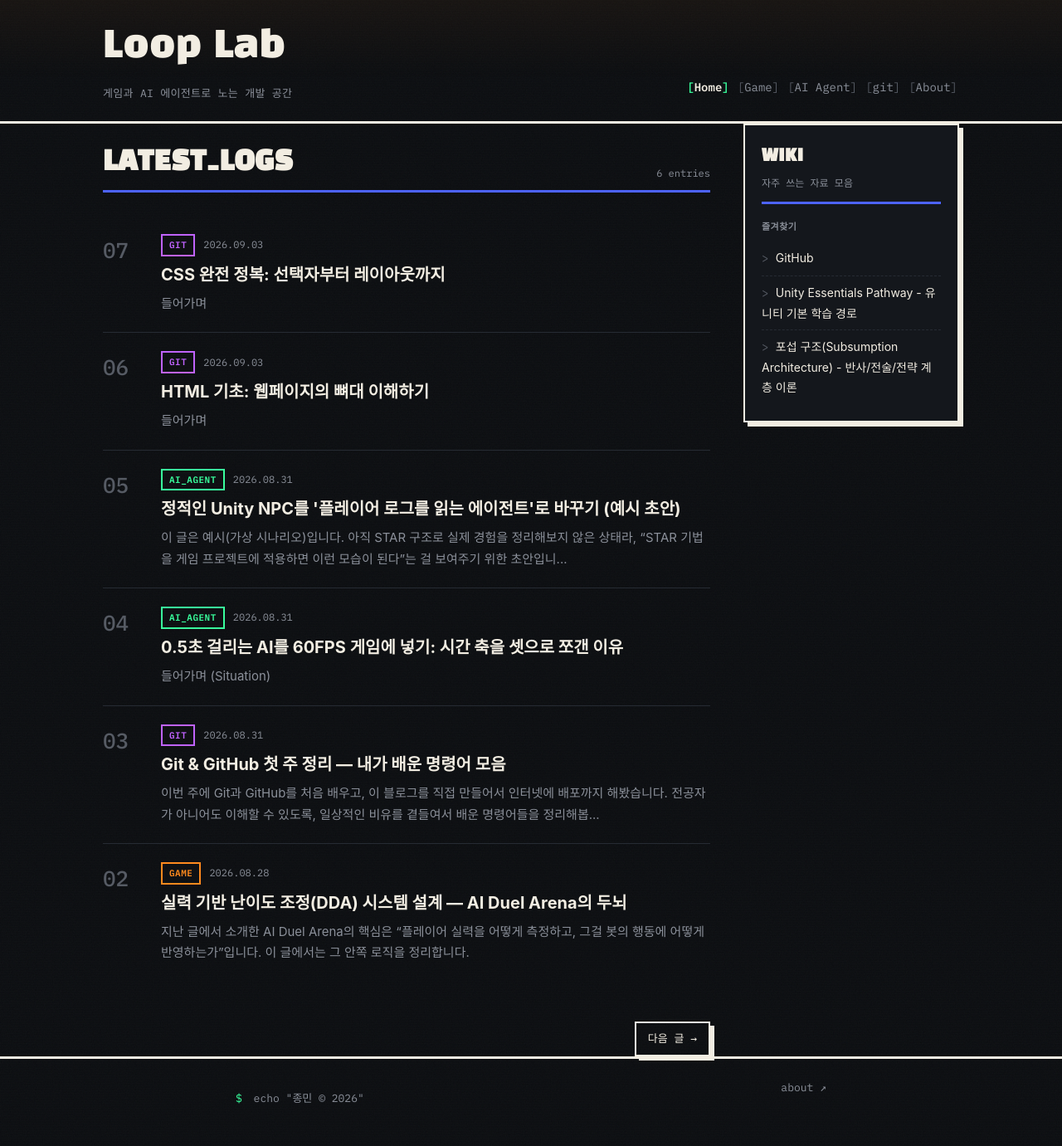
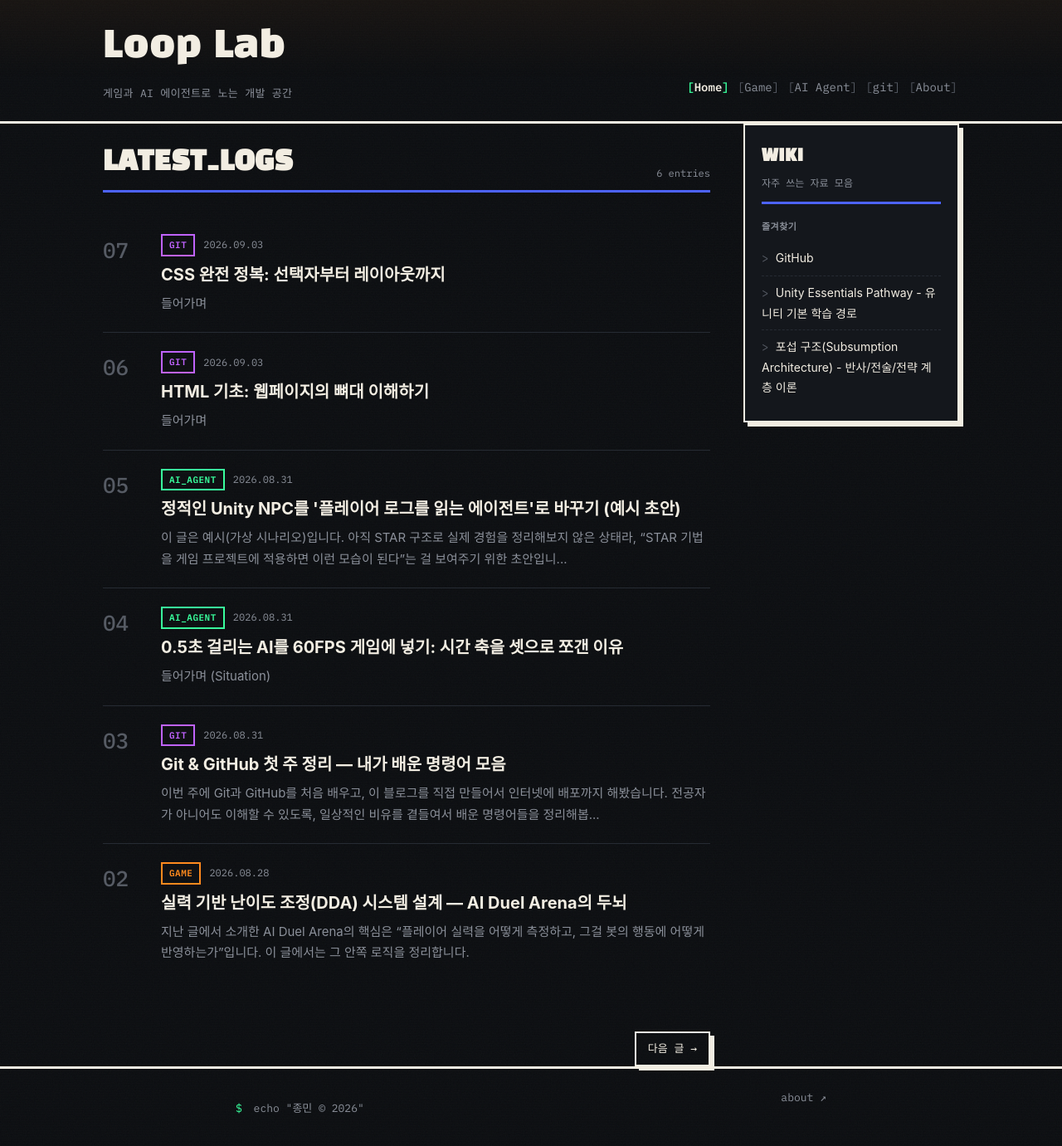
Before and after one commit to Lezo-Jong/my-blog, a Jekyll site: the page built from index.html, in a window 1280 px wide and 1400 px high, scrolled down 21 px. Shown: the top 1381 px of the window at 83% size. Built offline with Jekyll 4.4.1, drawn with Linux system fonts in a browser that asks for light colours; some web fonts are replaced; the list of posts is cut into pages by our own code.

Commit message:
no message

```diff
--- a/assets/css/style.css
+++ b/assets/css/style.css
@@ -221,7 +221,7 @@
   padding-bottom: 4px;
 }
 
-.post-list { list-style: none; margin: 0 0 48px 0; padding: 0; }
+.post-list { list-style: none; margin: 0 0 60px 0; padding: 0; }
 
 .post-card {
   --cat-accent: var(--accent-game);
```
